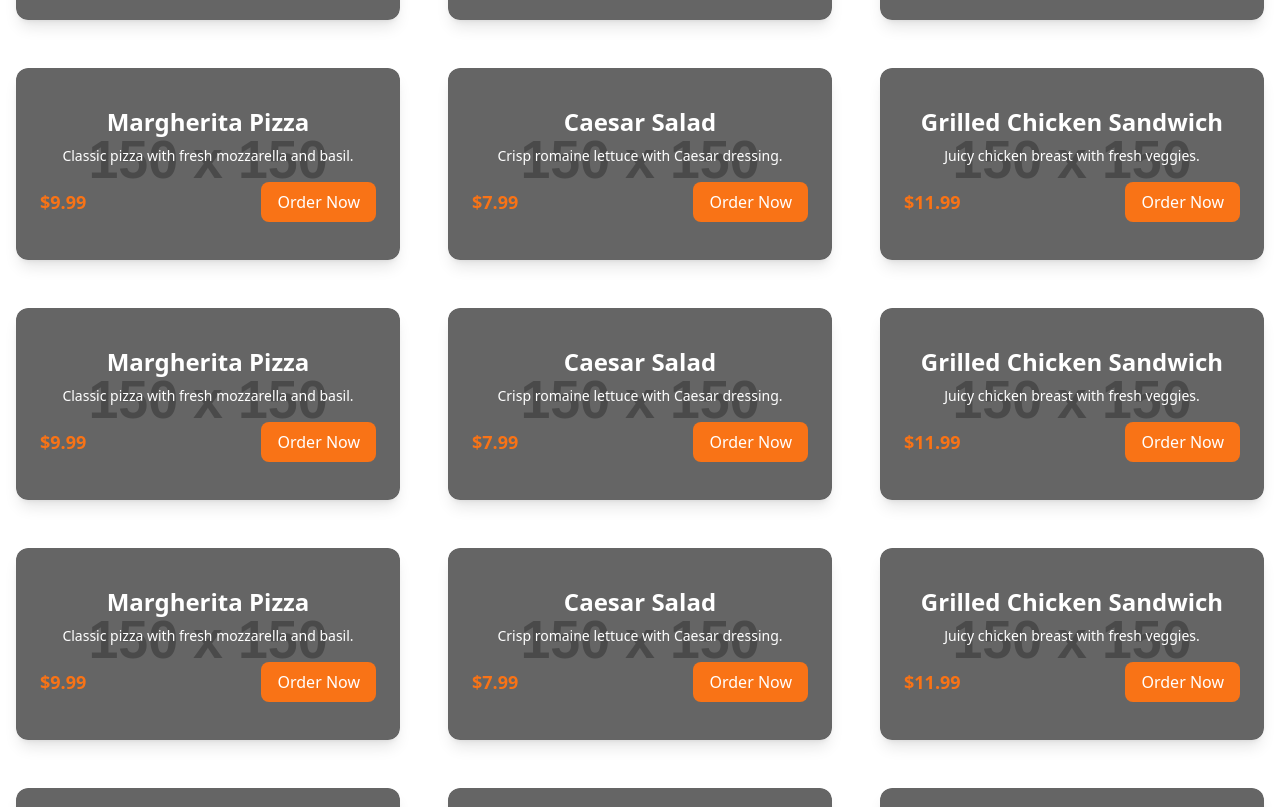
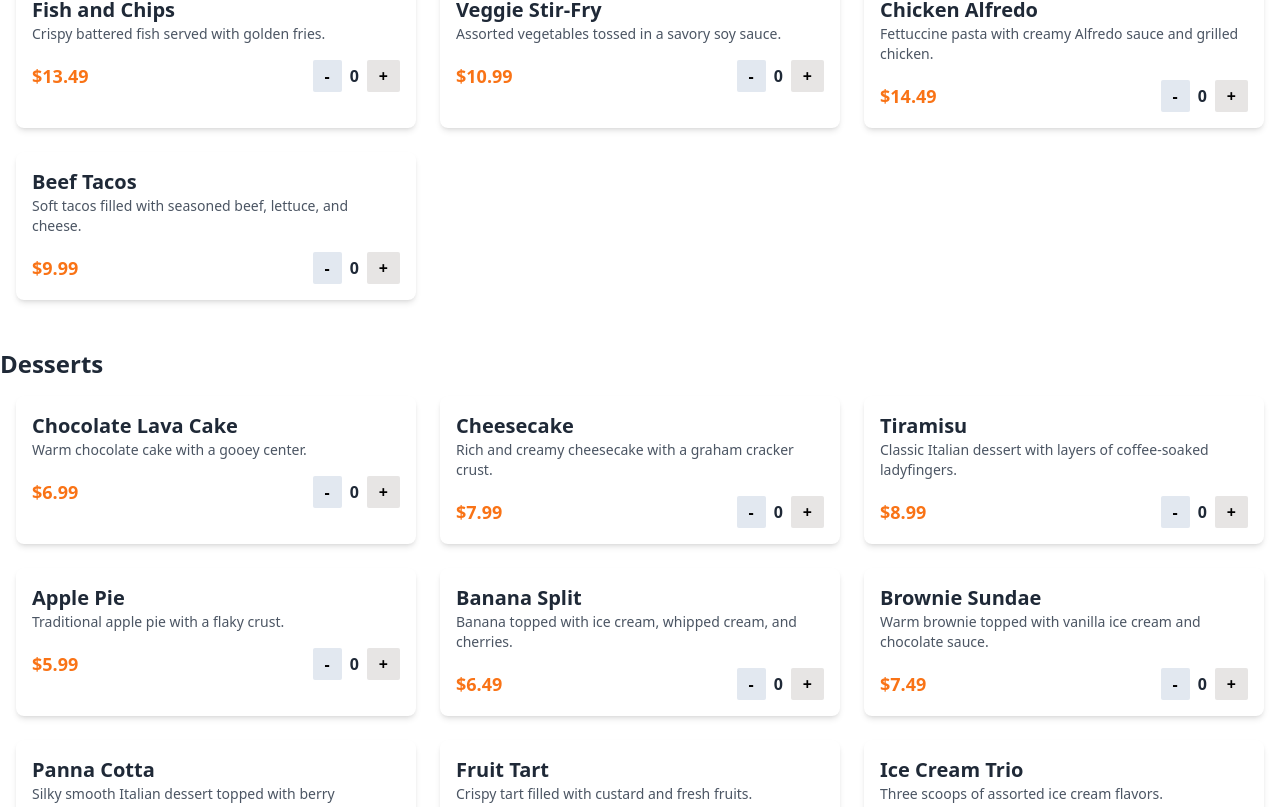
Before and after one commit to pratibhasingh47/Restro_Management_System, a React (Vite) app in the folder frontend/: page / in a window 1280 px wide. Shown: the part 1412-2219 px from the top of the page. Built offline with nearby package versions, Linux system fonts and the light colour scheme.

Commit message:
Enhance Navbar and Home component:

```diff
--- a/frontend/src/components/Home.tsx
+++ b/frontend/src/components/Home.tsx
@@ -1,7 +1,7 @@
-import React from 'react';
+import React, { useState } from 'react';
 import menuItems from './menu';
 import Navbar from './Navbar';
-import BackgroundImage from '../assets/home.webp'; // Add your background image path here
+import BackgroundImage from '../assets/home.webp';
 
 // Define a type for menu items
 interface MenuItem {
@@ -13,21 +13,37 @@ interface MenuItem {
 }
 
 const Home: React.FC = () => {
+    // State for tracking quantities
+    const [quantities, setQuantities] = useState<{ [key: number]: number }>({});
+
+    // Handle increment and decrement of quantities
+    const handleIncrement = (id: number) => {
+        setQuantities((prev) => ({ ...prev, [id]: (prev[id] || 0) + 1 }));
+    };
+
+    const handleDecrement = (id: number) => {
+        setQuantities((prev) => ({
+            ...prev,
+            [id]: Math.max((prev[id] || 0) - 1, 0), // Prevent negative quantities
+        }));
+    };
+
     return (
         <>
             <Navbar />
-            {/* Hero Section with Image and Welcome Text */}
-            <div className="flex flex-col items-center ">
+            {/* Hero Section */}
+            <div className="flex flex-col items-center">
                 <div className="relative flex justify-center w-full h-screen mx-auto">
                     <img
                         src={BackgroundImage}
                         alt="Welcome"
-                        className="w-[80%] h-[100%]  object-cover "
+                        className="w-[80%] h-[100%] object-cover"
                     />
-                    {/* White transparent overlay */}
-                    <div className="absolute inset-0 flex flex-col justify-center items-center bg-white bg-opacity-40 rounded-lg">
-                        <h1 className="text-4xl font-bold  text-gray-800">Welcome to Prat's Restro</h1>
-                        <p className="text-lg text-gray-700 mt-2">Delicious food, quick delivery, and great service!</p>
+                    <div className="absolute inset-0 flex flex-col justify-center items-center bg-white bg-opacity-30 rounded-lg">
+                        <h1 className="text-4xl font-bold text-gray-800">Welcome to Prat's Restro</h1>
+                        <p className="text-lg text-gray-700 mt-2">
+                            Delicious food, quick delivery, and great service!
+                        </p>
                     </div>
                 </div>
             </div>
@@ -35,32 +51,47 @@ const Home: React.FC = () => {
             {/* Menu Section */}
             <section className="w-full max-w-7xl mx-auto my-12">
                 <h2 className="text-4xl font-bold text-gray-800 text-center mb-8">Our Menu</h2>
-                <div className="grid grid-cols-1 sm:grid-cols-2 lg:grid-cols-3 gap-12 px-4">
-                    {menuItems.map((item: MenuItem) => (
+                {menuItems.map((category) => (
+                    <div key={category.category} className="mb-12">
+                        <h3 className="text-2xl font-bold text-gray-800 mb-4">{category.category}</h3>
+                        <div className="grid grid-cols-1 sm:grid-cols-2 lg:grid-cols-3 gap-6 px-4">
+                            {category.items.map((item) => (
                                 <div
                                     key={item.id}
-                            className="relative bg-white shadow-lg rounded-xl overflow-hidden hover:shadow-2xl transition"
+                                    className="bg-white shadow-md rounded-lg p-4 flex flex-col items-start hover:shadow-lg transition"
                                 >
-                            <img
-                                src={item.image}
+                                    {/* <img
+                                        // src={item.image}
                                         alt={item.name}
-                                className="w-full h-48 object-cover"
-                            />
-                            <div className="absolute inset-0 flex flex-col justify-center items-center p-6 bg-black bg-opacity-50 rounded-xl">
-                                <h3 className="text-2xl font-semibold mb-2 text-white">{item.name}</h3>
-                                <p className="text-white text-sm mb-4">{item.description}</p>
-                                <div className="flex justify-between items-center w-full">
-                                    <span className="text-orange-500 font-bold text-lg">
-                                        ${item.price.toFixed(2)}
+                                        className="w-full h-40 object-cover rounded-lg mb-4"
+                                    /> */}
+                                    <h4 className="text-xl font-semibold text-gray-800">{item.name}</h4>
+                                    <p className="text-gray-600 text-sm mb-2">{item.description}</p>
+                                    <div className="flex justify-between items-center w-full mt-2">
+                                        <span className="text-orange-500 font-bold text-lg">${item.price.toFixed(2)}</span>
+                                        <div className="flex items-center space-x-2">
+                                            <button
+                                                onClick={() => handleDecrement(item.id)}
+                                                className="px-3 py-1 bg-slate-200 font-bold text-black rounded-sm hover:bg-slate-400 transition"
+                                            >
+                                                -
+                                            </button>
+                                            <span className="text-gray-800 font-bold">
+                                                {quantities[item.id] || 0}
                                             </span>
-                                    <button className="bg-orange-500 text-white px-4 py-2 rounded-lg hover:bg-orange-600 transition">
-                                        Order Now
+                                            <button
+                                                onClick={() => handleIncrement(item.id)}
+                                                className="px-3 py-1 bg-stone-200 font-bold text-black rounded-sm hover:bg-stone-400 transition"
+                                            >
+                                                +
                                             </button>
                                         </div>
                                     </div>
                                 </div>
                             ))}
                         </div>
+                    </div>
+                ))}
             </section>
         </>
     );
--- a/frontend/src/components/menu.tsx
+++ b/frontend/src/components/menu.tsx
@@ -1,4 +1,7 @@
 const menuItems = [
+    {
+        category: "Main Course",
+        items: [
             {
                 id: 1,
                 name: "Margherita Pizza",
@@ -8,123 +11,295 @@ const menuItems = [
             },
             {
                 id: 2,
-        name: "Caesar Salad",
-        description: "Crisp romaine lettuce with Caesar dressing.",
-        price: 7.99,
-        image: "https://via.placeholder.com/150",
-    },
-    {
-        id: 3,
                 name: "Grilled Chicken Sandwich",
                 description: "Juicy chicken breast with fresh veggies.",
                 price: 11.99,
                 image: "https://via.placeholder.com/150",
             },
             {
-        id: 1,
-        name: "Margherita Pizza",
-        description: "Classic pizza with fresh mozzarella and basil.",
+                id: 3,
+                name: "Spaghetti Carbonara",
+                description: "Classic Italian pasta with creamy sauce and pancetta.",
+                price: 13.99,
+                image: "https://via.placeholder.com/150",
+            },
+            {
+                id: 4,
+                name: "Vegetarian Lasagna",
+                description: "Layers of pasta with vegetables, cheese, and marinara sauce.",
+                price: 12.49,
+                image: "https://via.placeholder.com/150",
+            },
+            {
+                id: 5,
+                name: "BBQ Ribs",
+                description: "Slow-cooked ribs smothered in BBQ sauce.",
+                price: 16.99,
+                image: "https://via.placeholder.com/150",
+            },
+            {
+                id: 6,
+                name: "Tandoori Chicken",
+                description: "Indian spiced chicken roasted in a tandoor oven.",
+                price: 14.99,
+                image: "https://via.placeholder.com/150",
+            },
+            {
+                id: 7,
+                name: "Fish and Chips",
+                description: "Crispy battered fish served with golden fries.",
+                price: 13.49,
+                image: "https://via.placeholder.com/150",
+            },
+            {
+                id: 8,
+                name: "Veggie Stir-Fry",
+                description: "Assorted vegetables tossed in a savory soy sauce.",
+                price: 10.99,
+                image: "https://via.placeholder.com/150",
+            },
+            {
+                id: 9,
+                name: "Chicken Alfredo",
+                description: "Fettuccine pasta with creamy Alfredo sauce and grilled chicken.",
+                price: 14.49,
+                image: "https://via.placeholder.com/150",
+            },
+            {
+                id: 10,
+                name: "Beef Tacos",
+                description: "Soft tacos filled with seasoned beef, lettuce, and cheese.",
+                price: 9.99,
+                image: "https://via.placeholder.com/150",
+            },
+        ],
+    },
+    {
+        category: "Desserts",
+        items: [
+            {
+                id: 11,
+                name: "Chocolate Lava Cake",
+                description: "Warm chocolate cake with a gooey center.",
+                price: 6.99,
+                image: "https://via.placeholder.com/150",
+            },
+            {
+                id: 12,
+                name: "Cheesecake",
+                description: "Rich and creamy cheesecake with a graham cracker crust.",
+                price: 7.99,
+                image: "https://via.placeholder.com/150",
+            },
+            {
+                id: 13,
+                name: "Tiramisu",
+                description: "Classic Italian dessert with layers of coffee-soaked ladyfingers.",
+                price: 8.99,
+                image: "https://via.placeholder.com/150",
+            },
+            {
+                id: 14,
+                name: "Apple Pie",
+                description: "Traditional apple pie with a flaky crust.",
+                price: 5.99,
+                image: "https://via.placeholder.com/150",
+            },
+            {
+                id: 15,
+                name: "Banana Split",
+                description: "Banana topped with ice cream, whipped cream, and cherries.",
+                price: 6.49,
+                image: "https://via.placeholder.com/150",
+            },
+            {
+                id: 16,
+                name: "Brownie Sundae",
+                description: "Warm brownie topped with vanilla ice cream and chocolate sauce.",
+                price: 7.49,
+                image: "https://via.placeholder.com/150",
+            },
+            {
+                id: 17,
+                name: "Panna Cotta",
+                description: "Silky smooth Italian dessert topped with berry compote.",
+                price: 8.49,
+                image: "https://via.placeholder.com/150",
+            },
+            {
+                id: 18,
+                name: "Fruit Tart",
+                description: "Crispy tart filled with custard and fresh fruits.",
+                price: 7.99,
+                image: "https://via.placeholder.com/150",
+            },
+            {
+                id: 19,
+                name: "Ice Cream Trio",
+                description: "Three scoops of assorted ice cream flavors.",
+                price: 6.99,
+                image: "https://via.placeholder.com/150",
+            },
+            {
+                id: 20,
+                name: "Creme Brulee",
+                description: "Rich custard topped with caramelized sugar.",
+                price: 8.99,
+                image: "https://via.placeholder.com/150",
+            },
+        ],
+    },
+    {
+        category: "Appetizers",
+        items: [
+            {
+                id: 21,
+                name: "Garlic Bread",
+                description: "Toasted bread topped with garlic and butter.",
+                price: 4.99,
+                image: "https://via.placeholder.com/150",
+            },
+            {
+                id: 22,
+                name: "Bruschetta",
+                description: "Grilled bread with tomatoes, basil, and olive oil.",
+                price: 5.99,
+                image: "https://via.placeholder.com/150",
+            },
+            {
+                id: 23,
+                name: "Stuffed Mushrooms",
+                description: "Mushrooms stuffed with cheese and herbs.",
+                price: 6.99,
+                image: "https://via.placeholder.com/150",
+            },
+            {
+                id: 24,
+                name: "Chicken Wings",
+                description: "Crispy wings tossed in your choice of sauce.",
+                price: 8.99,
+                image: "https://via.placeholder.com/150",
+            },
+            {
+                id: 25,
+                name: "Spring Rolls",
+                description: "Crispy rolls filled with veggies and served with dipping sauce.",
+                price: 6.49,
+                image: "https://via.placeholder.com/150",
+            },
+            {
+                id: 26,
+                name: "Mozzarella Sticks",
+                description: "Fried mozzarella cheese served with marinara sauce.",
+                price: 7.49,
+                image: "https://via.placeholder.com/150",
+            },
+            {
+                id: 27,
+                name: "Nachos",
+                description: "Tortilla chips topped with cheese, jalapenos, and salsa.",
+                price: 8.49,
+                image: "https://via.placeholder.com/150",
+            },
+            {
+                id: 28,
+                name: "Potato Skins",
+                description: "Baked potato halves topped with cheese and bacon.",
+                price: 7.99,
+                image: "https://via.placeholder.com/150",
+            },
+            {
+                id: 29,
+                name: "Calamari",
+                description: "Fried squid rings served with marinara sauce.",
                 price: 9.99,
                 image: "https://via.placeholder.com/150",
             },
             {
-        id: 2,
-        name: "Caesar Salad",
-        description: "Crisp romaine lettuce with Caesar dressing.",
-        price: 7.99,
+                id: 30,
+                name: "Caprese Salad",
+                description: "Tomatoes, mozzarella, and basil drizzled with balsamic glaze.",
+                price: 6.99,
+                image: "https://via.placeholder.com/150",
+            },
+        ],
+    },
+    {
+        category: "Beverages",
+        items: [
+            {
+                id: 31,
+                name: "Cappuccino",
+                description: "Espresso with steamed milk and foam.",
+                price: 4.49,
                 image: "https://via.placeholder.com/150",
             },
             {
-        id: 3,
-        name: "Grilled Chicken Sandwich",
-        description: "Juicy chicken breast with fresh veggies.",
-        price: 11.99,
+                id: 32,
+                name: "Iced Tea",
+                description: "Chilled tea with lemon and mint.",
+                price: 3.99,
                 image: "https://via.placeholder.com/150",
             },
             {
-        id: 1,
-        name: "Margherita Pizza",
-        description: "Classic pizza with fresh mozzarella and basil.",
-        price: 9.99,
+                id: 33,
+                name: "Fresh Orange Juice",
+                description: "Freshly squeezed orange juice.",
+                price: 4.99,
                 image: "https://via.placeholder.com/150",
             },
             {
-        id: 2,
-        name: "Caesar Salad",
-        description: "Crisp romaine lettuce with Caesar dressing.",
-        price: 7.99,
+                id: 34,
+                name: "Lemonade",
+                description: "Refreshing lemonade with a hint of mint.",
+                price: 3.99,
                 image: "https://via.placeholder.com/150",
             },
             {
-        id: 3,
-        name: "Grilled Chicken Sandwich",
-        description: "Juicy chicken breast with fresh veggies.",
-        price: 11.99,
+                id: 35,
+                name: "Mango Smoothie",
+                description: "Creamy mango smoothie blended with yogurt.",
+                price: 5.49,
                 image: "https://via.placeholder.com/150",
             },
             {
-        id: 1,
-        name: "Margherita Pizza",
-        description: "Classic pizza with fresh mozzarella and basil.",
-        price: 9.99,
+                id: 36,
+                name: "Hot Chocolate",
+                description: "Rich hot chocolate topped with whipped cream.",
+                price: 4.99,
                 image: "https://via.placeholder.com/150",
             },
             {
-        id: 2,
-        name: "Caesar Salad",
-        description: "Crisp romaine lettuce with Caesar dressing.",
-        price: 7.99,
+                id: 37,
+                name: "Latte",
+                description: "Smooth espresso with steamed milk.",
+                price: 4.99,
                 image: "https://via.placeholder.com/150",
             },
             {
-        id: 3,
-        name: "Grilled Chicken Sandwich",
-        description: "Juicy chicken breast with fresh veggies.",
-        price: 11.99,
+                id: 38,
+                name: "Berry Smoothie",
+                description: "Mixed berry smoothie with a hint of honey.",
+                price: 5.49,
                 image: "https://via.placeholder.com/150",
             },
             {
-        id: 1,
-        name: "Margherita Pizza",
-        description: "Classic pizza with fresh mozzarella and basil.",
-        price: 9.99,
+                id: 39,
+                name: "Sparkling Water",
+                description: "Carbonated water served chilled.",
+                price: 2.99,
                 image: "https://via.placeholder.com/150",
             },
             {
-        id: 2,
-        name: "Caesar Salad",
-        description: "Crisp romaine lettuce with Caesar dressing.",
-        price: 7.99,
+                id: 40,
+                name: "Espresso",
+                description: "Strong and bold shot of espresso.",
+                price: 3.49,
                 image: "https://via.placeholder.com/150",
             },
-    {
-        id: 3,
-        name: "Grilled Chicken Sandwich",
-        description: "Juicy chicken breast with fresh veggies.",
-        price: 11.99,
-        image: "https://via.placeholder.com/150",
-    },
-    {
-        id: 1,
-        name: "Margherita Pizza",
-        description: "Classic pizza with fresh mozzarella and basil.",
-        price: 9.99,
-        image: "https://via.placeholder.com/150",
-    },
-    {
-        id: 2,
-        name: "Caesar Salad",
-        description: "Crisp romaine lettuce with Caesar dressing.",
-        price: 7.99,
-        image: "https://via.placeholder.com/150",
-    },
-    {
-        id: 3,
-        name: "Grilled Chicken Sandwich",
-        description: "Juicy chicken breast with fresh veggies.",
-        price: 11.99,
-        image: "https://via.placeholder.com/150",
+        ],
     },
 ];
 
+
 export default menuItems;
```
Also changed, not shown: frontend/src/components/Navbar.tsx (+16 -6 lines). Lines whose indentation alone changed are shown as unchanged.
